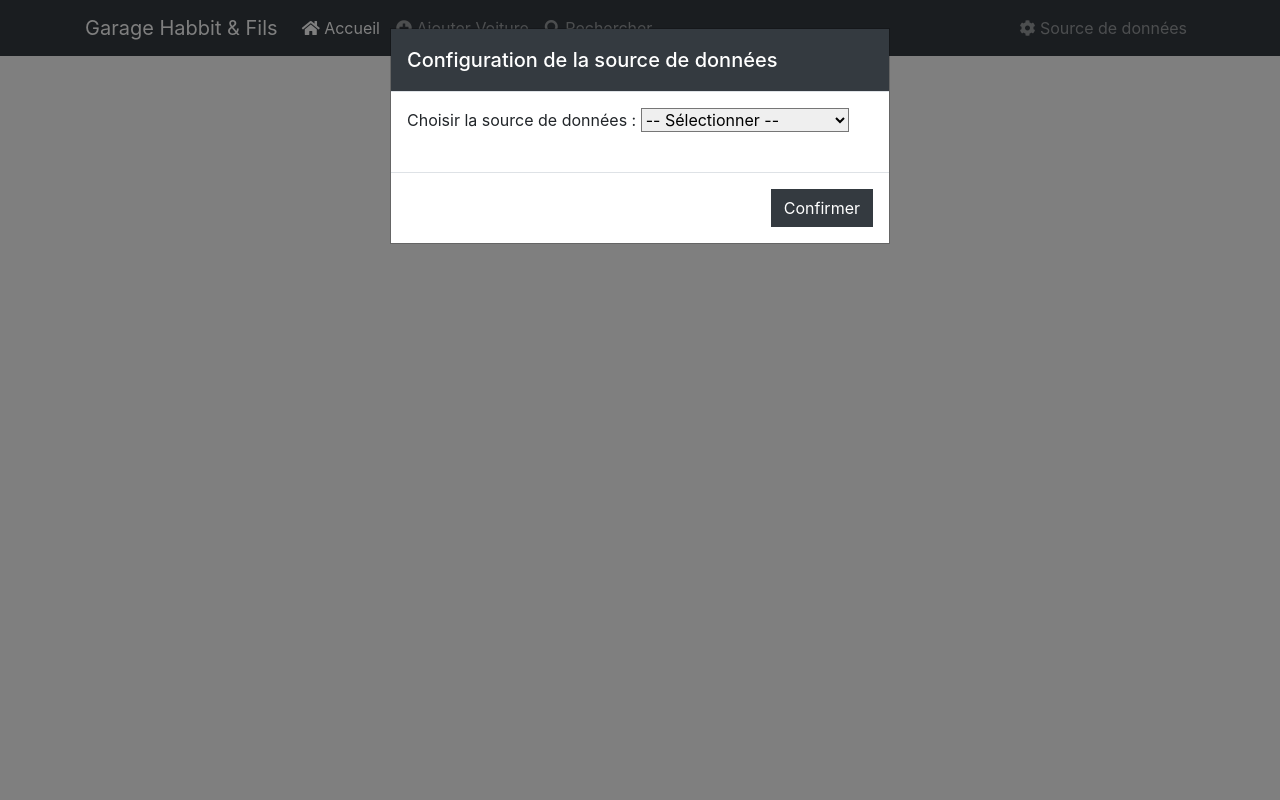
After one commit to Rhadepakreth/CRUD_car_dataset, a Flask app: page /configure-source in a window 1280 px wide. The commit adds this page. Run offline with Flask 3, Linux system fonts and the light colour scheme; some libraries are stand-ins or nearby versions.

Commit message:
correction(UX): ajout d'un bouton de sélection de source de données dans le menu

```diff
--- a/src/app.py
+++ b/src/app.py
@@ -192,32 +192,35 @@ def search_cars_route():
 
 
 # Configuration initiale de la source de données (appelée avant de démarrer l'app)
-def configure_data_source():
+# Supprimer la fonction configure_data_source existante et remplacer par :
+@app.before_request
+def check_data_source():
+    global data_manager
+    if not data_manager and request.endpoint != 'configure_source':
+        return redirect(url_for('configure_source'))
+
+@app.route('/configure-source', methods=['GET', 'POST'])
+def configure_source():
     global data_manager, source_type_label
-    while True:
-        print("\n--- Configuration de la Source de Données pour l'Application Web ---")
-        source_choice = input("Choisir la source de données (1: CSV, 2: SQLite, 0: Quitter la configuration): ").strip()
+
+    if request.method == 'POST':
+        source_choice = request.form.get('source_choice')
         if source_choice == '1':
             csv_data_source = CsvDataSource()
             data_manager = CsvCarRepository(csv_data_source)
             source_type_label = "index"
-            print("Source de données pour l'application web sélectionnée: CSV")
-            break
+            flash("Source de données configurée : CSV", "success")
         elif source_choice == '2':
             data_manager = SQLiteCarRepository()
             source_type_label = "ID"
-            print("Source de données pour l'application web sélectionnée: SQLite")
-            break
-        elif source_choice == '0':
-            print("Configuration annulée. L'application web ne démarrera pas sans source de données.")
-            data_manager = None # S'assurer que data_manager est None si l'utilisateur quitte
-            return False # Indiquer que la configuration a échoué ou a été annulée
+            flash("Source de données configurée : SQLite", "success")
         else:
-            print("Choix de source invalide. Veuillez réessayer.")
-    return True # Indiquer que la configuration est réussie
+            flash("Sélection invalide", "error")
+            return redirect(url_for('configure_source'))
+
+        return redirect(url_for('index'))
+
+    return render_template('config_modal.html')
 
 if __name__ == '__main__':
-    if configure_data_source(): # Demander à l'utilisateur de configurer la source de données
-        app.run(debug=True) # Lancer l'application Flask
-    else:
-        print("L'application web n'a pas pu démarrer car la source de données n'a pas été configurée.")
+    app.run(debug=True)  # Supprimer l'appel à configure_data_source()
--- a/src/templates/base.html
+++ b/src/templates/base.html
@@ -11,7 +11,8 @@
         body { padding-top: 5rem; }
         .flash-messages .alert { margin-bottom: 1rem; }
         .btn-squared { width: 2rem; height: 2rem; font-size: 0.9rem; margin: 0; }
-
+        .modal-backdrop.show { opacity: 0.8 !important; }
+        .modal { background: rgba(0,0,0,0.5); }
     </style>
 </head>
 <body>
@@ -31,6 +32,13 @@
                 </li>
                 <li class="nav-item">
                     <a class="nav-link" href="{{ url_for('search_cars_route') }}"><i class="fas fa-search"></i> Rechercher</a>
+                </li>
+            </ul>
+            <ul class="navbar-nav ml-auto">
+                <li class="nav-item">
+                    <a class="nav-link" href="{{ url_for('configure_source') }}">
+                        <i class="fas fa-cog"></i> Source de données
+                    </a>
                 </li>
             </ul>
         </div>
--- /dev/null
+++ b/src/templates/config_modal.html
@@ -0,0 +1,28 @@
+{% extends "base.html" %}
+
+{% block content %}
+<div class="modal fade show" id="configModal" tabindex="-1" aria-labelledby="configModalLabel" style="display: block;">
+    <div class="modal-dialog">
+        <div class="modal-content">
+            <div class="modal-header bg-dark text-white">
+                <h5 class="modal-title" id="configModalLabel">Configuration de la source de données</h5>
+            </div>
+            <form method="POST" action="{{ url_for('configure_source') }}">
+                <div class="modal-body">
+                    <div class="mb-3">
+                        <label class="form-label">Choisir la source de données :</label>
+                        <select class="form-select" name="source_choice" required>
+                            <option value="">-- Sélectionner --</option>
+                            <option value="1">Fichier CSV</option>
+                            <option value="2">Base de données SQLite</option>
+                        </select>
+                    </div>
+                </div>
+                <div class="modal-footer">
+                    <button type="submit" class="btn btn-dark">Confirmer</button>
+                </div>
+            </form>
+        </div>
+    </div>
+</div>
+{% endblock %}
```
